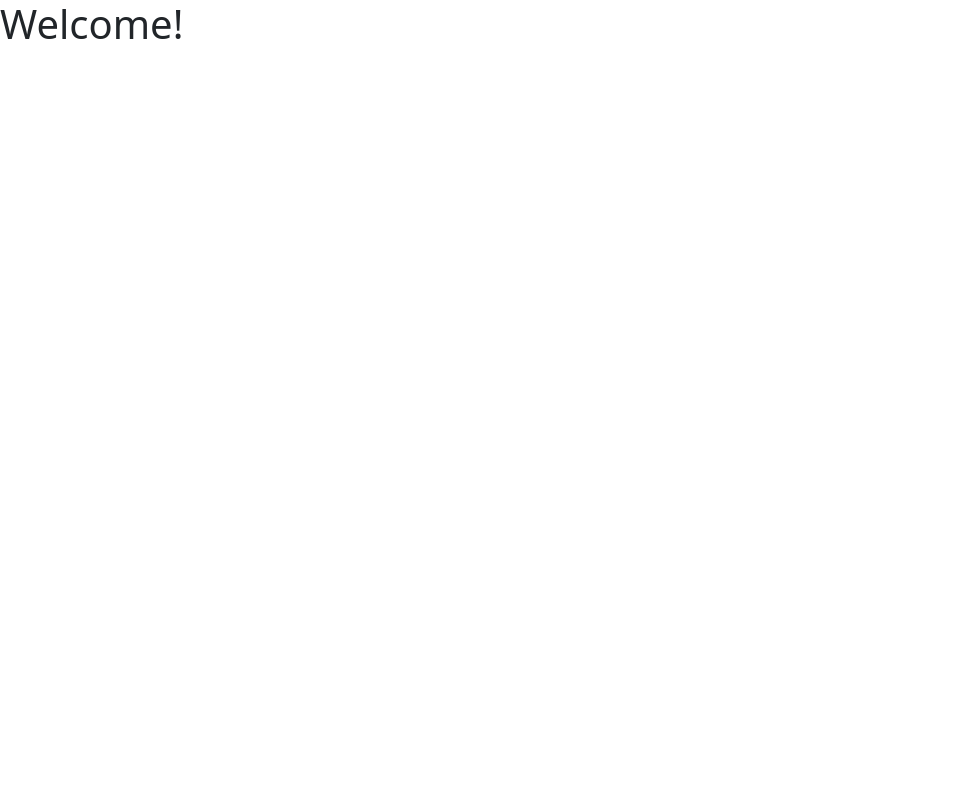
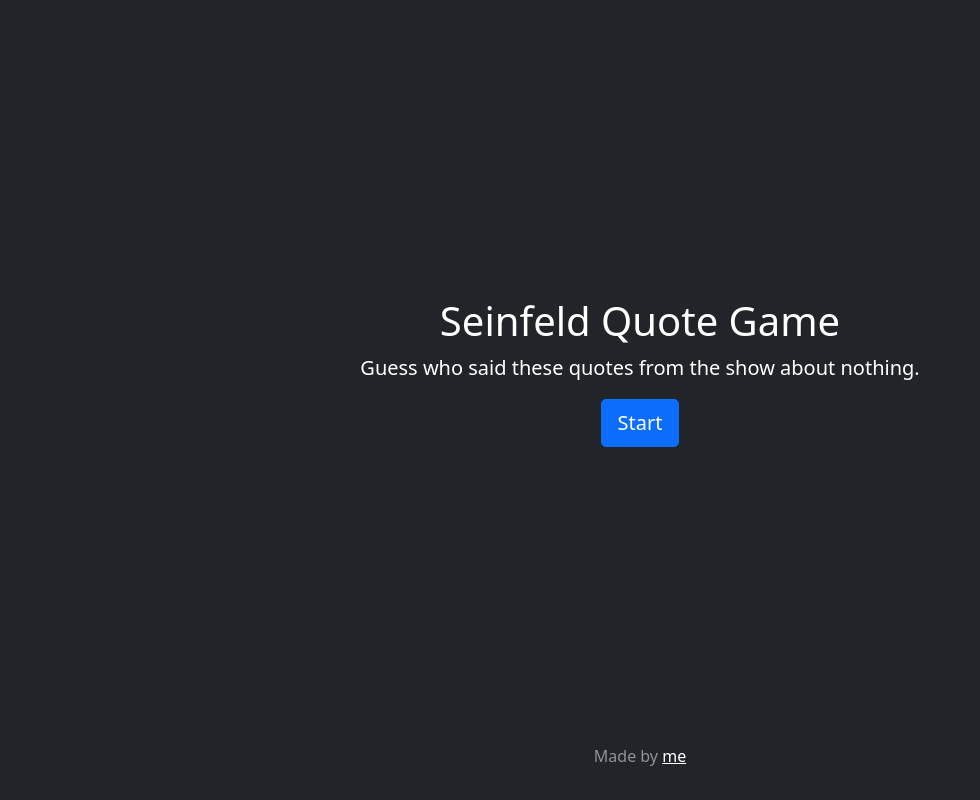
Before and after one commit to scottdurant/netlify-test-app, an Angular app: page /welcome-screen-component in a window 1280 px wide. Shown: the whole page, without its empty margins (0-980 px from the left). Built offline with nearby package versions, Linux system fonts and the light colour scheme.

Commit message:
set up welcome screen layout

```diff
--- a/angular.json
+++ b/angular.json
@@ -27,10 +27,7 @@
               "src/styles.css",
               "bootstrap/dist/css/bootstrap.min.css"
             ],
-            "scripts": [
-              "jquery/dist/jquery.min.js",
-              "bootstrap/dist/js/bootstrap.min.js"
-            ]
+            "scripts": ["bootstrap/dist/js/bootstrap.min.js"]
           },
           "configurations": {
             "production": {
--- a/src/app/app-routing.module.ts
+++ b/src/app/app-routing.module.ts
@@ -2,7 +2,6 @@
 import { Routes, RouterModule } from '@angular/router';
 import { WelcomeScreenComponent } from './welcome-screen/welcome-screen.component';
 
-//This is my case
 const routes: Routes = [
     {
         path: 'welcome-screen-component',
--- a/src/app/app.component.html
+++ b/src/app/app.component.html
@@ -1,3 +1,6 @@
-<div>
-  <h1>Welcome!</h1>
-</div>
+<!-- <div class="h-100 row align-items-center">
+  <div class="col">
+    <welcome-screen></welcome-screen>
+  </div>
+</div> -->
+<welcome-screen></welcome-screen>
--- a/src/app/welcome-screen/welcome-screen.component.css
+++ b/src/app/welcome-screen/welcome-screen.component.css
@@ -0,0 +1,24 @@
+/* .container-fluid {
+  position: absolute;
+}
+
+h1 {
+  font-size: 108px;
+}
+
+h1,
+h4 {
+  color: #e5031c;
+} */
+
+/*
+ * Globals
+ */
+
+/* Custom default button */
+.btn-secondary,
+.btn-secondary:hover,
+.btn-secondary:focus {
+  color: #333;
+  text-shadow: none; /* Prevent inheritance from `body` */
+}
--- a/src/app/welcome-screen/welcome-screen.component.html
+++ b/src/app/welcome-screen/welcome-screen.component.html
@@ -1 +1,47 @@
-<p>welcome-screen works!</p>
+<div class="d-flex h-100 text-center text-white bg-dark">
+  <div class="cover-container d-flex w-100 h-100 p-3 mx-auto flex-column">
+    <main class="px-3 mt-auto">
+      <h1>Seinfeld Quote Game</h1>
+      <p class="lead">
+        Guess who said these quotes from the show about nothing.
+      </p>
+      <p class="lead">
+        <button type="button" class="btn btn-lg btn-primary">Start</button>
+        <!-- <a
+          href="#"
+          class="btn btn-lg btn-secondary fw-bold border-white bg-white"
+          >Start</a
+        > -->
+      </p>
+    </main>
+    <footer class="mt-auto text-white-50">
+      <p>
+        Made by
+        <a
+          href="https://www.youtube.com/watch?v=dQw4w9WgXcQ"
+          class="text-white"
+        >
+          me
+        </a>
+      </p>
+    </footer>
+  </div>
+</div>
+
+<!-- <div class="container-fluid d-flex h-100 flex-column">
+  <div style="background-color: orange" class="row">
+    <div class="col d-flex justify-content-center">
+      <h1>Seinfeld</h1>
+    </div>
+  </div>
+  <div style="background-color: blue" class="row">
+    <div class="col d-flex justify-content-center">
+      <h4>quote guessing game!</h4>
+    </div>
+  </div>
+  <div style="background-color: lightcoral" class="row">
+    <div class="col d-flex justify-content-center">
+      <button type="button" class="btn btn-primary">Start</button>
+    </div>
+  </div>
+</div> -->
--- a/src/app/welcome-screen/welcome-screen.component.ts
+++ b/src/app/welcome-screen/welcome-screen.component.ts
@@ -1,15 +1,12 @@
 import { Component, OnInit } from '@angular/core';
 
 @Component({
-  selector: 'app-welcome-screen',
+  selector: 'welcome-screen',
   templateUrl: './welcome-screen.component.html',
-  styleUrls: ['./welcome-screen.component.css']
+  styleUrls: ['./welcome-screen.component.css'],
 })
 export class WelcomeScreenComponent implements OnInit {
+  constructor() {}
 
-  constructor() { }
-
-  ngOnInit(): void {
-  }
-
+  ngOnInit(): void {}
 }
--- a/src/styles.css
+++ b/src/styles.css
@@ -1 +1,10 @@
 /* You can add global styles to this file, and also import other style files */
+/* html {
+  background-color: #fdd81b;
+} */
+
+html,
+body {
+  width: 100%;
+  height: 100%;
+}
```
